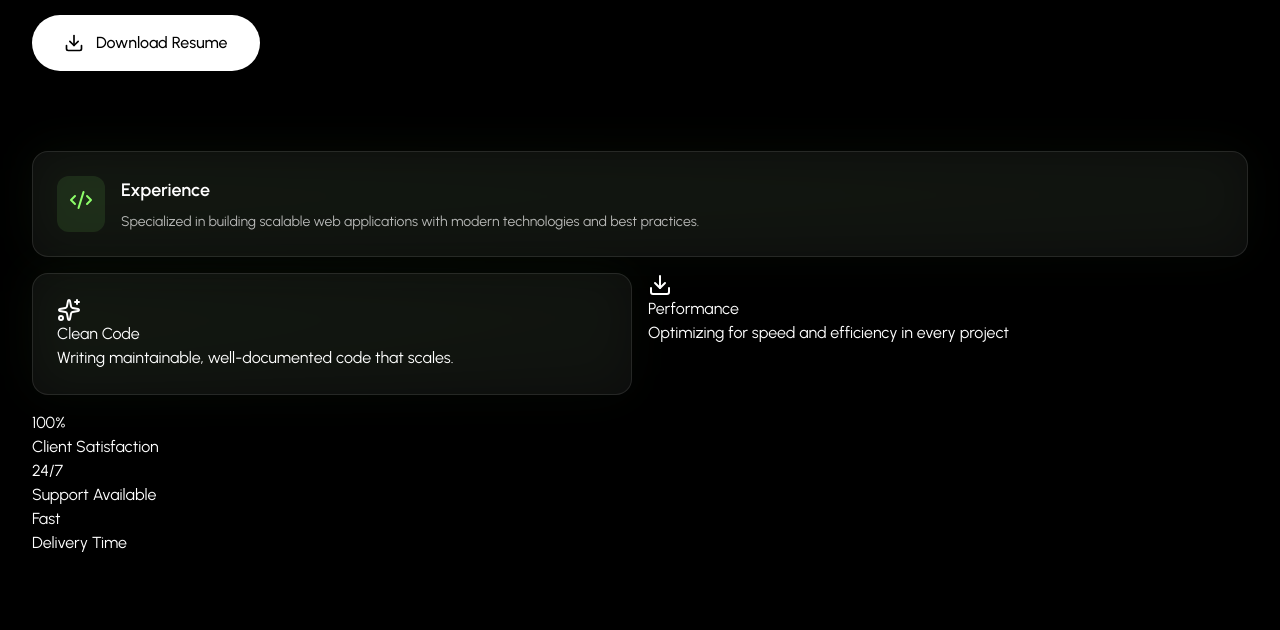
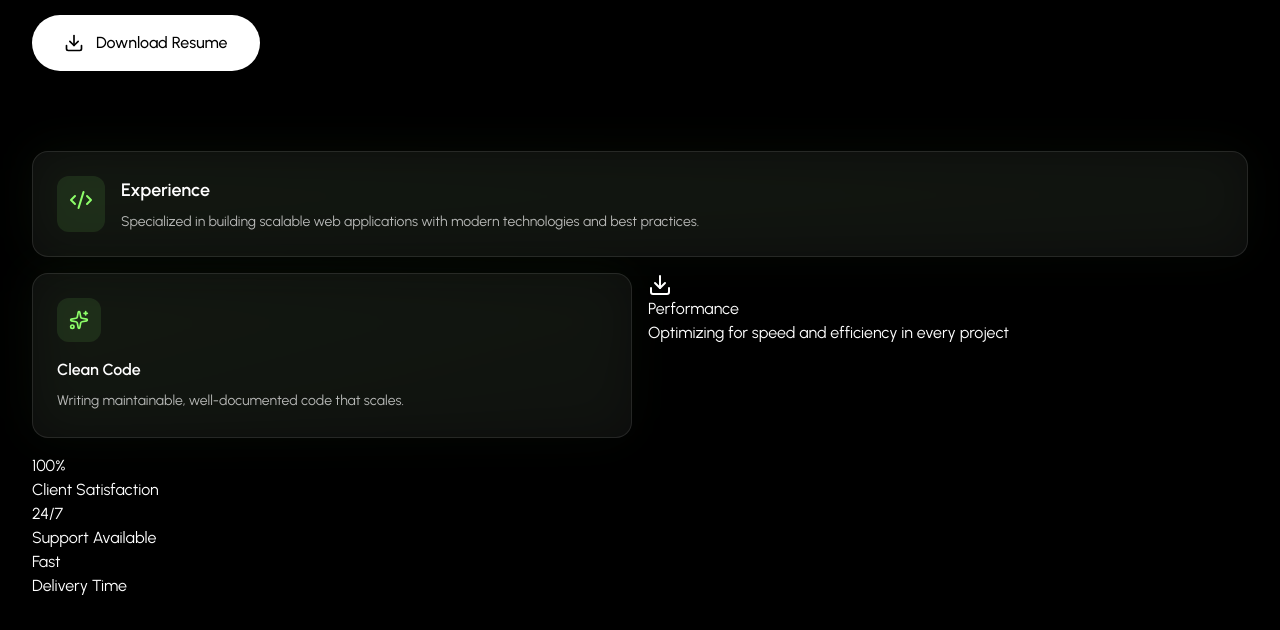
Before and after one commit to MbongX/DevPortfolio-tutorial, a React (Vite) app: page / in a window 1280 px wide. Shown: the part 1396-2026 px from the top of the page. Built offline with nearby package versions, Linux system fonts and the light colour scheme.

Commit message:
bug-fix: fixed bug that cause the site to not render fully
Signed-off-by: MbongX <Mbongenimahlangu203@outlook.com>

```diff
--- a/src/components/sections/About.jsx
+++ b/src/components/sections/About.jsx
@@ -125,11 +125,11 @@ const About = () => {
                         <div className="relative group">
                             <div className="absolute inset-0 bg-linear-to-br from-primary/10 to-primary/5 rounded-2xl blur-xl opacity-50 group-hover:opacity-75 transition-opacity duration-300"></div>
                             <div className="relative bg-white/5 border border-white/10 rounded-2xl p-6 hover:border-primary/30 transition-all duration-300 h-full">
-                                <div className="">
-                                    <Sparkles className=""/>
+                                <div className="p-3 bg-primary/10 rounded-xl w-fit mb-4">
+                                    <Sparkles className="w-5 h-5 text-primary"/>
                                 </div>
-                                <h3 className="">Clean Code</h3>
-                                <p className="">Writing maintainable, well-documented code that scales.</p>
+                                <h3 className="text-base font-semibold text-white mb-2">Clean Code</h3>
+                                <p className="text-sm text-white/70 leading-relaxed">Writing maintainable, well-documented code that scales.</p>
                             </div>
                         </div>
 
```
